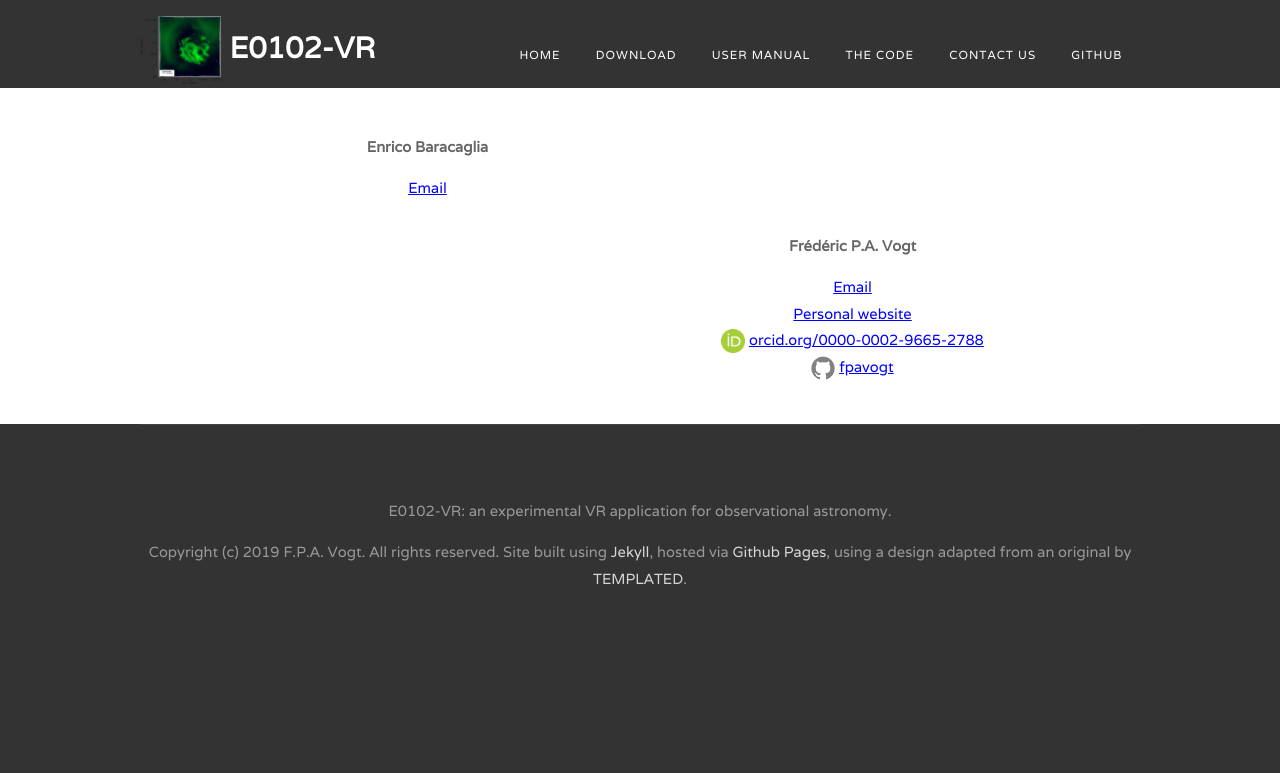
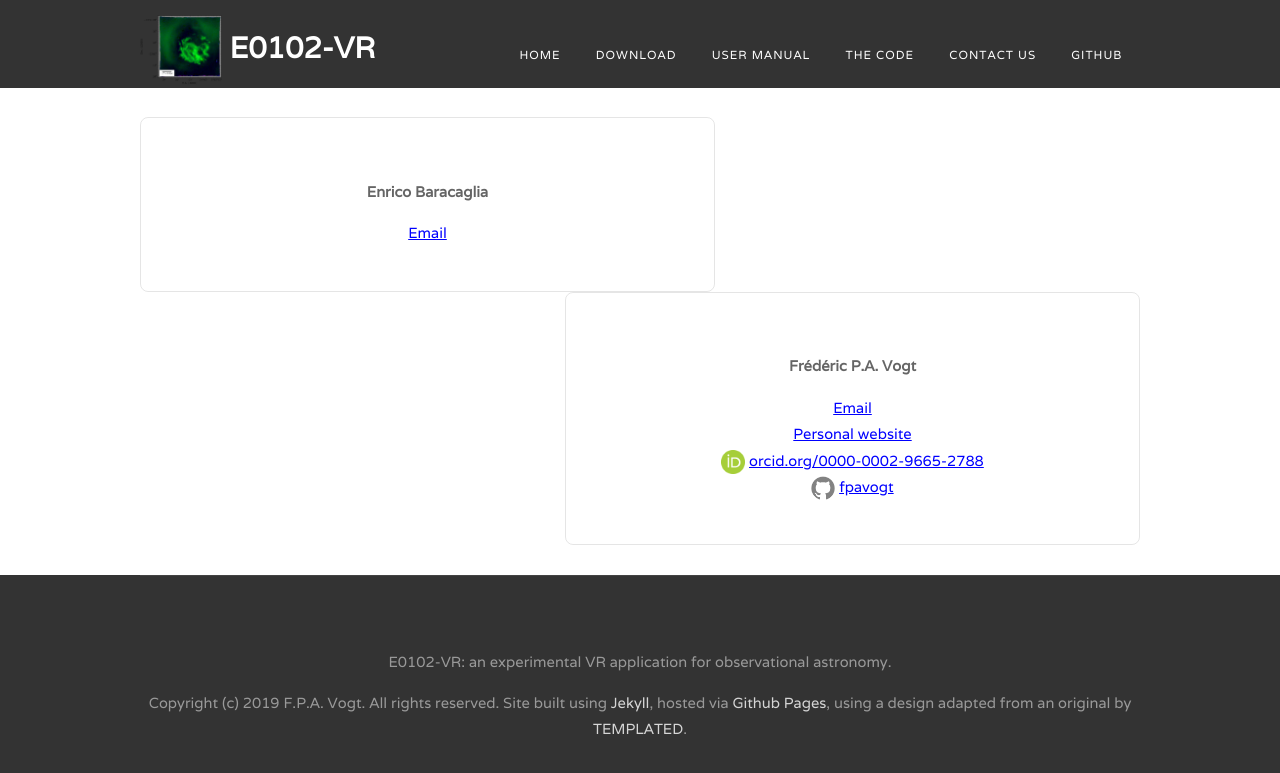
Before and after one commit to fpavogt/E0102-VR, a Jekyll site: the page built from contact.html, in a window 1280 px wide. Shown: the top 773 px of the page. Built offline with Jekyll 4.4.1, drawn with Linux system fonts in a browser that asks for light colours.

Commit message:
Fixed contacts

```diff
--- a/contact.html
+++ b/contact.html
@@ -7,22 +7,29 @@ x3d: True
 
 <div id="two-column">
    <div class="tbox1">
+      <div class="box">
          <h4 style="text-align: center">Enrico Baracaglia</h4>
          <p style="text-align: center">
          <a href="mailto:enricobaracaglia@gmail.com">Email</a><br>
          </p>
       </div>
+   </div>
+
 
    <div class="tbox2">
+      <div class="box">
          <h4 style="text-align: center">Frédéric P.A. Vogt</h4>
          <p style="text-align: center">
          <a href="mailto:{{ site.email }}">Email</a><br>
          <a href="http://fpavogt.github.io"> Personal website </a> <br>
          <img src="./images/orcid_128x128.png" alt="O_logo" width=24
-      style="vertical-align:middle" class='customlogo'/> <a href="http://{{site.orcid_id}}">{{site.orcid_id}}</a><br>
+         style="vertical-align:middle" class='customlogo'/>
+         <a href="http://{{site.orcid_id}}">{{site.orcid_id}}</a><br>
          <img src="./images/icon-github.png" alt="G_logo" width=24
-      style="vertical-align:middle" /> <a href="https://github.com/{{site.github_username}}">
+         style="vertical-align:middle" />
+         <a href="https://github.com/{{site.github_username}}">
          {{site.github_username}}</a><br>
          </p>
       </div>
    </div>
+</div>
--- a/index.html
+++ b/index.html
@@ -16,6 +16,8 @@ x3d: True
 <img src="./images/E0102-VR_measure.png" style="width:24%;align:middle;margin-left:auto;margin-right:auto"/>
 <img src="./images/E0102-VR_funnel.png" style="width:24%;align:middle;margin-left:auto;margin-right:auto"/>
 <br>
+<b>Reference:</b> Baracaglia & Vogt, <a href=""><i>Exploring the scientific potential of Virtual Reality for
+astrophysics with SNR 1E 0102.2-7219</i></a>, in prep. (2019).<br>
 </p>
 
 </div>
@@ -81,8 +83,6 @@ this image.</i><br></p>
 
 <p>
 <h4>Further reading:</h4>
-Baracaglia & Vogt, <a href=""><i>Exploring the scientific potential of Virtual Reality for
-astrophysics with SNR 1E 0102.2-7219</i></a>, in prep. (2019).<br>
 <br>
 Vogt, Bartlett, Seitenzahl, Dopita, Ghavamian, Ruiter & Terry, <a href="https://arxiv.org/abs/1803.01006">
 <i>Identification of the Central Compact Object in the young supernova remnant 1E0102.2-7219</i></a>,
```
Lines whose indentation alone changed are shown as unchanged.
